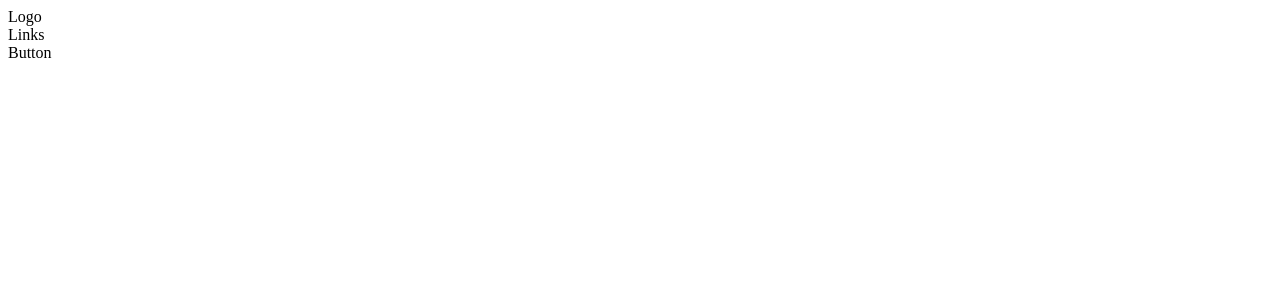
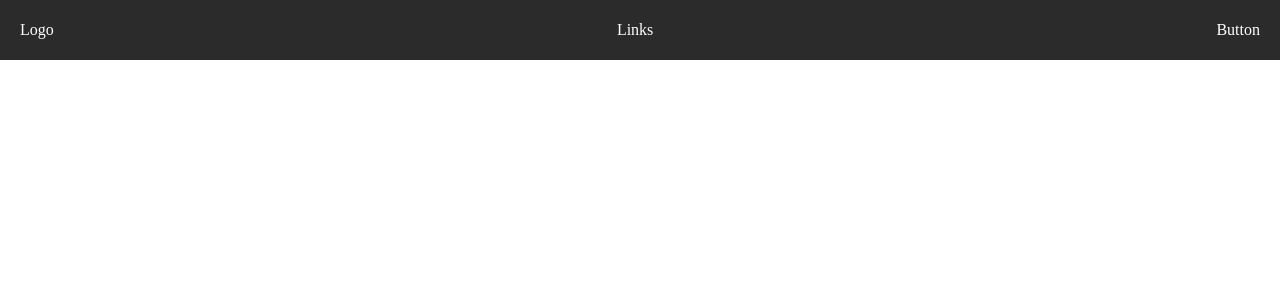
Before and after one commit to mern-trainer/Ramnas-Batch, a React (Vite) app in the folder app/: page / in a window 1280 px wide. Shown: the top 300 px of the page. Built offline with nearby package versions, Linux system fonts and the light colour scheme.

Commit message:
external css

```diff
--- /dev/null
+++ b/app/src/Components/Header.css
@@ -0,0 +1,9 @@
+.header-container{
+    display: flex;
+    justify-content: space-between;
+    padding-inline: 20px;
+    background-color: #2b2b2b;
+    height: 60px;
+    align-items: center;
+    color: white;
+}
--- a/app/src/Components/Header.jsx
+++ b/app/src/Components/Header.jsx
@@ -1,21 +1,14 @@
-const style = {
-    height: "60px",
-    color: "white",
-    backgroundColor: "#222222",
-    display: "flex",
-    justifyContent: "space-between",
-    alignItems: "center"
-}
+import "./Header.css"
 
 const Header = () => {
-    return <div style={{style}}>
-        <div>
+    return <div className="header-container">
+        <div className="logo">
             Logo
         </div>
-        <div>
+        <div className="nav">
             Links
         </div>
-        <div>
+        <div className="right-section">
             Button
         </div>
     </div>
--- /dev/null
+++ b/app/src/index.css
@@ -0,0 +1,4 @@
+*{
+    margin: 0;
+    padding: 0;
+}
--- a/app/src/main.jsx
+++ b/app/src/main.jsx
@@ -1,5 +1,6 @@
 import { createRoot } from "react-dom/client" // named Import
 import App from "./App"
+import "./index.css"
 
 createRoot(document.getElementById('root')).render(<App />)
 
```
